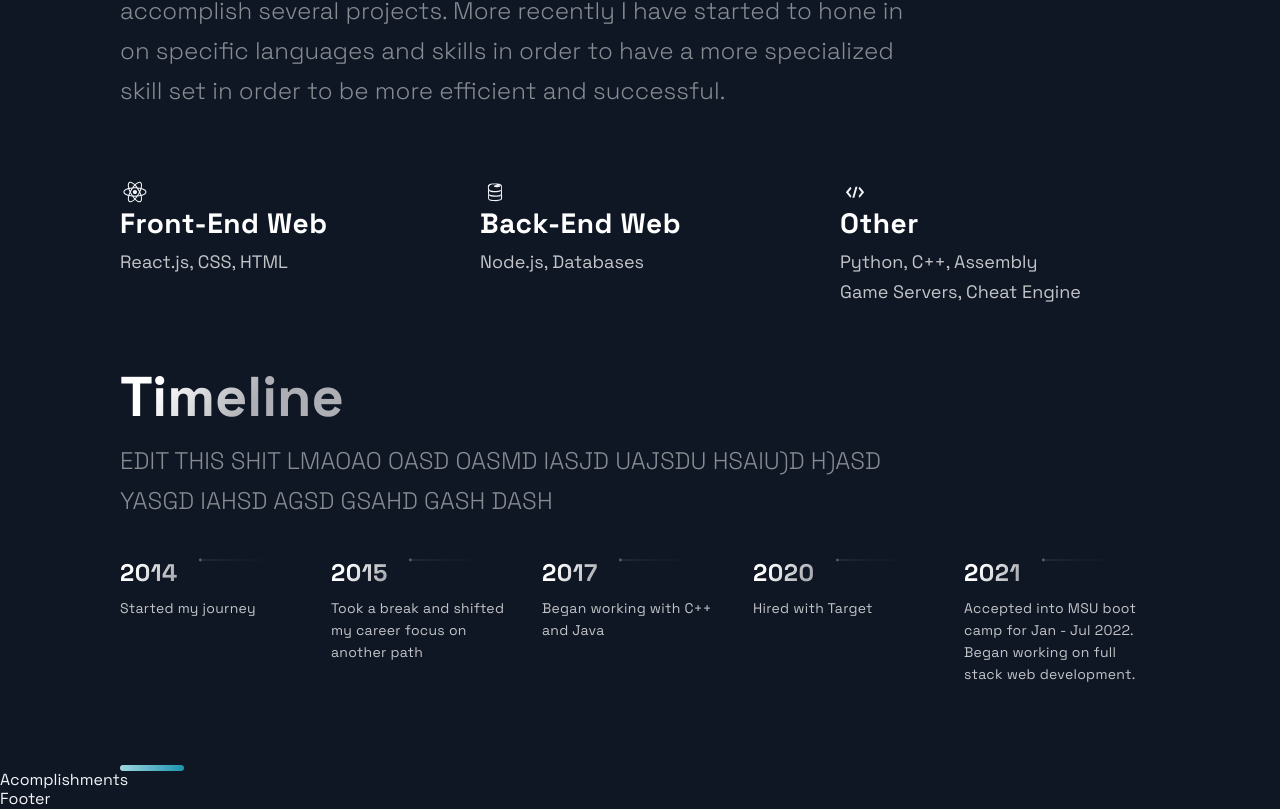
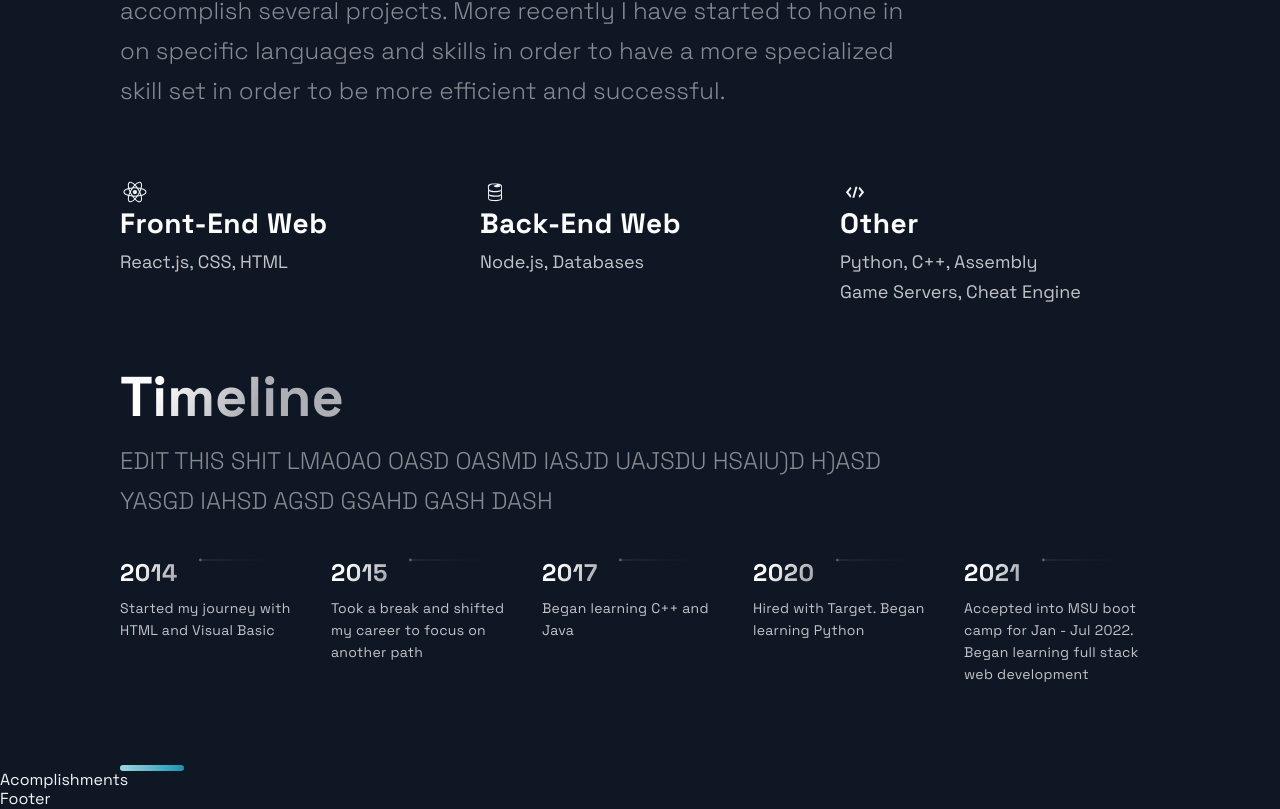
Before and after one commit to Anjato/website-portfolio, a Next.js app: page / in a window 1280 px wide. Shown: the part 2544-3353 px from the top of the page. Built offline with nearby package versions, Linux system fonts and the light colour scheme.

Commit message:
Timeline changes

```diff
--- a/src/constants/constants.js
+++ b/src/constants/constants.js
@@ -38,9 +38,9 @@ export const projects = [
 ];
 
 export const TimeLineData = [
-  { year: 2014, text: 'Started my journey', },
-  { year: 2015, text: 'Took a break and shifted my career focus on another path', },
-  { year: 2017, text: 'Began working with C++ and Java', },
-  { year: 2020, text: 'Hired with Target', },
-  { year: 2021, text: 'Accepted into MSU boot camp for Jan - Jul 2022. Began working on full stack web development.', },
+  { year: 2014, text: 'Started my journey with HTML and Visual Basic', },
+  { year: 2015, text: 'Took a break and shifted my career to focus on another path', },
+  { year: 2017, text: 'Began learning C++ and Java', },
+  { year: 2020, text: 'Hired with Target. Began learning Python', },
+  { year: 2021, text: 'Accepted into MSU boot camp for Jan - Jul 2022. Began learning full stack web development', },
 ];
```
